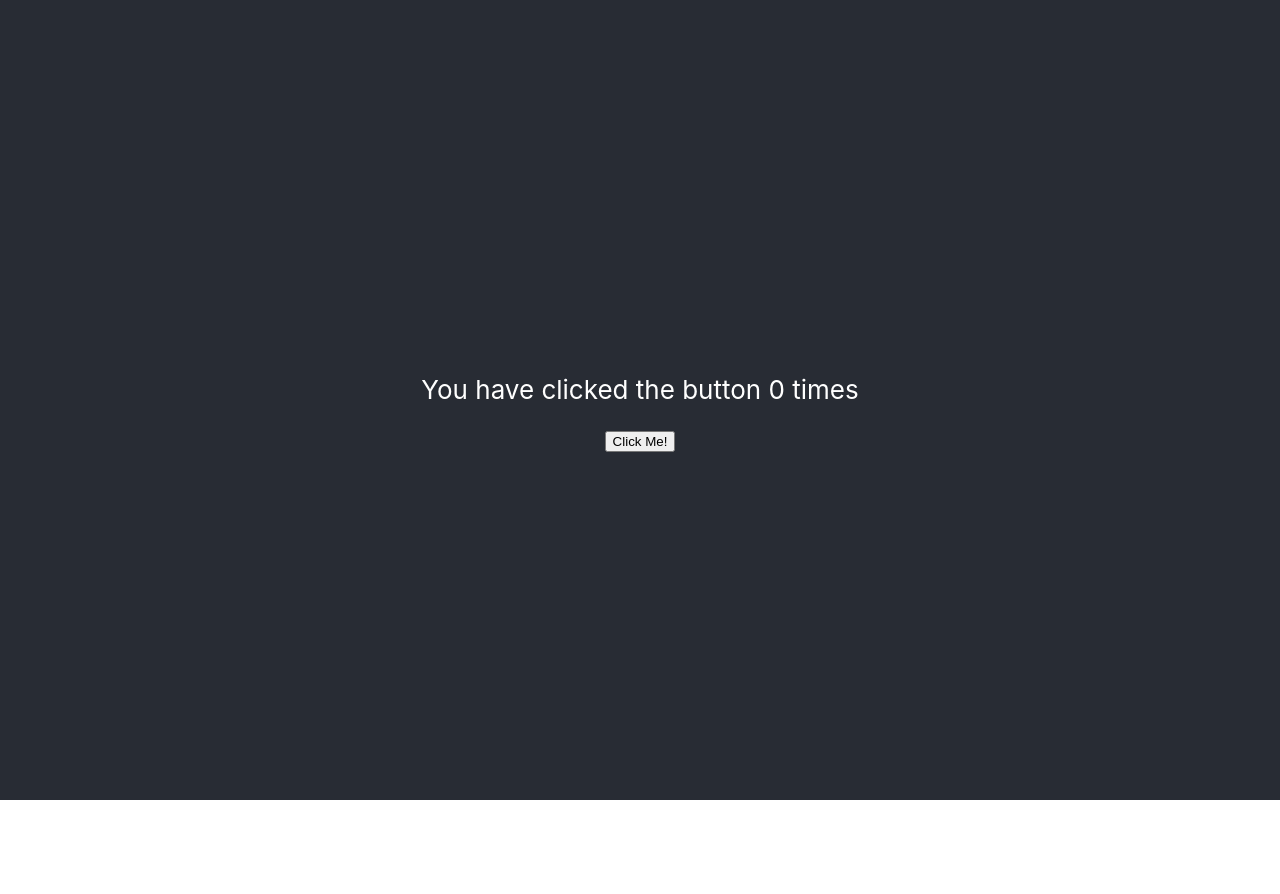
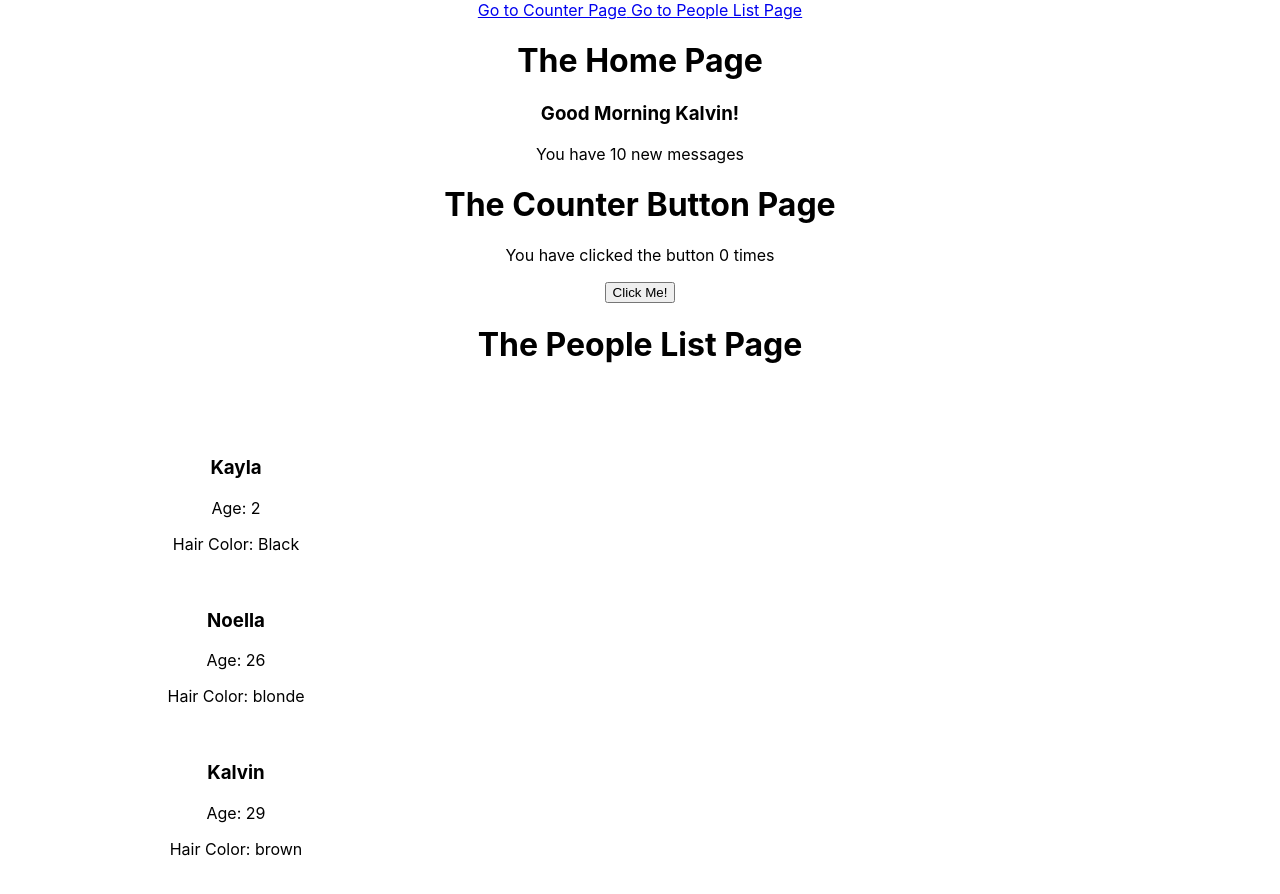
Before and after one commit to fabricekalvanda/myfirstapp-react, a React (Create React App) app: page / in a window 1280 px wide. Shown: the top 894 px of the page. Before the commit the page ends 800 px from the top, so only its background shows below. Built offline with nearby package versions, Linux system fonts and the light colour scheme.

Commit message:
Set up React-Router

```diff
--- a/package.json
+++ b/package.json
@@ -8,6 +8,7 @@
     "@testing-library/user-event": "^12.6.2",
     "react": "^17.0.1",
     "react-dom": "^17.0.1",
+    "react-router-dom": "^5.2.0",
     "react-scripts": "4.0.1",
     "styled-components": "^5.2.1",
     "web-vitals": "^0.2.4"
--- a/src/App.js
+++ b/src/App.js
@@ -1,23 +1,13 @@
 import React, { useState } from 'react';
+import { BrowserRouter as Router, Route, Link } from 'react-router-dom';
+import { HomePage, CounterButtonPage, PeopleListPage } from './pages';
 import { CongratulationsMessage } from './CongratulationsMessage';
 import { CounterButton } from './CounterButton';
 import { Greeting } from "./Greeting";
 import { PeopleList } from "./PeopleList";
 import './App.css';
 
-const people = [{
-  name: 'Kayla',
-  age: 2,
-  hairColor: 'Black',
-}, {
-  name: 'Noella',
-  age: 26,
-  hairColor: 'blonde',
-}, {
-  name: 'Kalvin',
-  age: 29,
-  hairColor: 'brown',
-}];
+
 
 function App() {
 
@@ -28,16 +18,20 @@
 
   return (
     <div className="App">
-      <header className="App-header">
-        {hideMessage
-          ? null
-          : <CongratulationsMessage
-            numberOfClicks={numberOfClicks}
-            threshold={10}
-            onHide={() => setHideMessage(true)} />}
 
-       <CounterButton onIncrement={increment} numberOfClicks={numberOfClicks} />
-      </header>
+      <Router>
+      <Link to="/counter">Go to Counter Page</Link>
+      <Link to="/people-list"> Go to People List Page</Link>
+        <Router path="/" exact>
+          <HomePage />
+        </Router>
+        <Router path="/">
+          <CounterButtonPage />
+        </Router>
+        <Router path="/">
+          <PeopleListPage />
+        </Router>
+      </Router>
     </div>
   );
 }
--- /dev/null
+++ b/src/pages/CounterButtonPage.js
@@ -0,0 +1,24 @@
+import React, { useState } from 'react';
+import { CounterButton } from '../CounterButton';
+import { CongratulationsMessage } from '../CongratulationsMessage';
+
+export const CounterButtonPage = () => {
+    const [numberOfClicks, setNumberOfClicks] = useState(0);
+    const [hideMessage, setHideMessage] = useState(false);
+
+    const increment = () => setNumberOfClicks(numberOfClicks + 1);
+
+  return (
+    <>
+        <h1>The Counter Button Page</h1>
+        {hideMessage
+          ? null
+          : <CongratulationsMessage
+            numberOfClicks={numberOfClicks}
+            threshold={10}
+            onHide={() => setHideMessage(true)} />}
+
+       <CounterButton onIncrement={increment} numberOfClicks={numberOfClicks} />
+    </>
+  );
+}
--- /dev/null
+++ b/src/pages/HomePage.js
@@ -0,0 +1,9 @@
+import React from 'react';
+import { Greeting } from '../Greeting';
+
+export const HomePage = () => (
+    <>
+    <h1>The Home Page</h1>
+    <Greeting name="Kalvin" numberOfMessages={10} />
+    </>
+)
--- /dev/null
+++ b/src/pages/PeopleListPage.js
@@ -0,0 +1,23 @@
+import React from 'react';
+import { PeopleList } from '../PeopleList';
+
+const people = [{
+    name: 'Kayla',
+    age: 2,
+    hairColor: 'Black',
+  }, {
+    name: 'Noella',
+    age: 26,
+    hairColor: 'blonde',
+  }, {
+    name: 'Kalvin',
+    age: 29,
+    hairColor: 'brown',
+  }];
+
+  export const PeopleListPage = () => (
+      <>
+        <h1>The People List Page</h1>
+        <PeopleList people={people} />
+      </>
+  )
--- /dev/null
+++ b/src/pages/index.js
@@ -0,0 +1,3 @@
+export { CounterButtonPage } from './CounterButtonPage';
+export { HomePage } from './HomePage';
+export { PeopleListPage } from './PeopleListPage';
```
Also changed, not shown: 2 other files (tests, documents, lock files or other folders).
